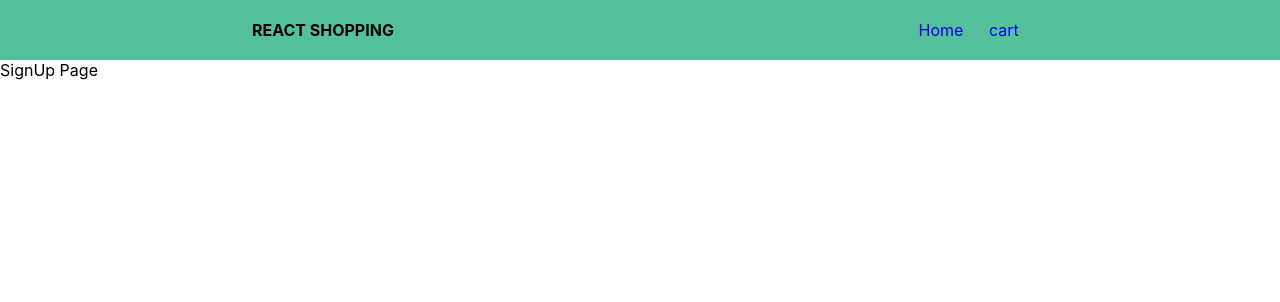
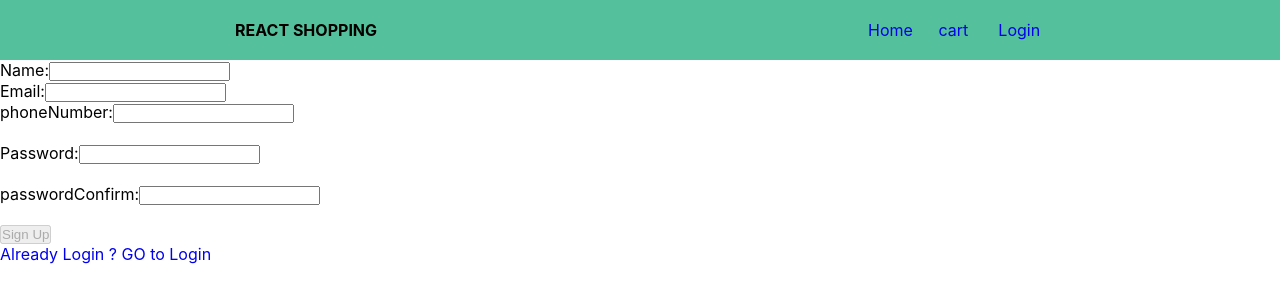
Before and after one commit to miladmrk94/react-shopping, a React (Create React App) app: page /signup in a window 1280 px wide. Shown: the top 302 px of the page. Built offline with nearby package versions, Linux system fonts and the light colour scheme.

Commit message:
[feat] Auth handel

```diff
--- a/package.json
+++ b/package.json
@@ -3,6 +3,7 @@
   "version": "0.1.0",
   "private": true,
   "dependencies": {
+    "axios": "^0.27.2",
     "formik": "^2.2.9",
     "node-sass": "^7.0.1",
     "react": "^18.1.0",
--- a/src/App.js
+++ b/src/App.js
@@ -9,14 +9,18 @@ import Context from "./Components/Context/Context";
 import CheckOutPage from "./Pages/CheckOutPage";
 import LoginPage from "./Pages/LoginPage";
 import SignupPage from "./Pages/SignupPage";
+import ProfilePage from "./Pages/ProfilePage";
+import AuthProvider from "./Components/Context/AuthProvider";
 
 function App() {
   return (
     <BrowserRouter>
+      <AuthProvider>
         <Context>
           <Layout>
             <Switch>
               <Route path="/checkOut" component={CheckOutPage} />
+              <Route path="/profile" component={ProfilePage} />
               <Route path="/login" component={LoginPage} />
               <Route path="/signup" component={SignupPage} />
               <Route path="/checkOut" component={CheckOutPage} />
@@ -26,6 +30,7 @@ function App() {
             </Switch>
           </Layout>
         </Context>
+      </AuthProvider>
     </BrowserRouter>
   );
 }
--- /dev/null
+++ b/src/Components/Context/AuthProvider.js
@@ -0,0 +1,26 @@
+import React, { useContext, useState } from "react";
+
+const authProviderContext = React.createContext();
+const authProviderDispatcher = React.createContext();
+
+const AuthProvider = ({ children }) => {
+  const [auth, setAuth] = useState(JSON.parse(localStorage.getItem("Auth")));
+
+  return (
+    <authProviderContext.Provider value={auth}>
+      <authProviderDispatcher.Provider value={setAuth}>
+        {children}
+      </authProviderDispatcher.Provider>
+    </authProviderContext.Provider>
+  );
+};
+
+export default AuthProvider;
+
+export const useAuth = () => {
+  return useContext(authProviderContext);
+};
+
+export const useAuthAction = () => {
+  return useContext(authProviderDispatcher);
+};
--- a/src/Components/Navigation/Navigation.js
+++ b/src/Components/Navigation/Navigation.js
@@ -1,9 +1,11 @@
 import React from "react";
 import { NavLink, withRouter } from "react-router-dom";
+import { useAuth } from "../Context/AuthProvider";
 import { useProduct } from "../Context/Context";
 import styles from "./Navigation.module.scss";
 
 const Navigation = () => {
+  const auth = useAuth();
   const products = useProduct();
   const { cart } = products;
   return (
@@ -24,6 +26,16 @@ const Navigation = () => {
             </h3>
           </NavLink>
         </li>
+
+        <li>
+          <NavLink
+            to={auth ? "/profile" : "/login"}
+            activeClassName={styles.active}
+            exact={true}
+          >
+            {auth ? "profile" : "Login"}
+          </NavLink>
+        </li>
       </ul>
     </nav>
   );
--- a/src/Pages/LoginPage.js
+++ b/src/Pages/LoginPage.js
@@ -1,8 +1,25 @@
+import axios from "axios";
 import { useFormik } from "formik";
-import React from "react";
+import React, { useEffect } from "react";
+import { Link } from "react-router-dom";
 import * as Yup from "yup";
+import toast, { Toaster } from "react-hot-toast";
+import { useAuthAction, useAuth } from "../Components/Context/AuthProvider";
+import { useLocation } from "react-router-dom";
 
-const LoginPage = () => {
+const LoginPage = ({ history }) => {
+  function useQuery() {
+    const { search } = useLocation();
+
+    return React.useMemo(() => new URLSearchParams(search), [search]);
+  }
+  const query = useQuery();
+  console.log(query.get("redirect"));
+  const redirect = query.get("redirect") || "/";
+
+  const setAuth = useAuthAction();
+  const userData = useAuth();
+
   const validationSchema = Yup.object({
     email: Yup.string()
       .required("Email is required")
@@ -16,11 +33,39 @@ const LoginPage = () => {
       password: "",
     },
     onSubmit: (values) => {
-      console.log(values);
+      const login = async () => {
+        try {
+          const { data } = await axios.post(
+            "http://localhost:5000/api/user/login",
+            values
+          );
+          console.log(data);
+          setAuth(data);
+          localStorage.setItem("Auth", JSON.stringify(data));
+          history.push(redirect);
+        } catch (error) {
+          if (error.response.data.message && error.response) {
+            toast.error(`${error.response.data.message}`, {
+              style: {
+                border: "1px solid #EB5353",
+                padding: "16px",
+                color: "#EB5353",
+                backgroundColor: "#ffeded",
+              },
+            });
+          }
+        }
+      };
+      login();
     },
     validationSchema,
     validateOnMount: true,
   });
+
+  useEffect(() => {
+    if (userData) history.push(redirect);
+  }, [redirect, userData]);
+
   return (
     <div>
       <form onSubmit={formik.handleSubmit}>
@@ -57,6 +102,11 @@ const LoginPage = () => {
         >
           Login
         </button>
+        <Toaster />
+
+        <Link to={`/signup?redirect=${redirect}`}>
+          <p>You need now acc ? Go to signup</p>
+        </Link>
       </form>
     </div>
   );
--- /dev/null
+++ b/src/Pages/ProfilePage.js
@@ -0,0 +1,16 @@
+import React from "react";
+import { useAuth } from "../Components/Context/AuthProvider";
+
+const ProfilePage = () => {
+  const userData = useAuth();
+  console.log(userData);
+  return (
+    <div>
+      <h3>{userData.name}</h3>
+      <h3>{userData.email}</h3>
+      <h4>{userData.phoneNumber}</h4>
+    </div>
+  );
+};
+
+export default ProfilePage;
--- a/src/Pages/SignupPage.js
+++ b/src/Pages/SignupPage.js
@@ -1,6 +1,173 @@
-import React from "react";
-const SignupPage = () => {
-  return <div>SignUp Page</div>;
+import axios from "axios";
+import { useFormik } from "formik";
+import React, { useEffect } from "react";
+import { Link } from "react-router-dom";
+import * as Yup from "yup";
+import toast, { Toaster } from "react-hot-toast";
+import { useAuthAction, useAuth } from "../Components/Context/AuthProvider";
+import { useLocation } from "react-router-dom";
+
+const SignupPage = ({ history }) => {
+  console.log(history.location);
+
+  function useQuery() {
+    const { search } = useLocation();
+
+    return React.useMemo(() => new URLSearchParams(search), [search]);
+  }
+  const query = useQuery();
+  console.log(query.get("redirect"));
+  const redirect = query.get("redirect") || "/";
+  const setAuth = useAuthAction();
+  const userData = useAuth();
+  const validationSchema = Yup.object({
+    name: Yup.string()
+      .required("Name is required")
+      .min(4, "Must be more than 3 characters"),
+    email: Yup.string()
+      .required("Email is required")
+      .email("Invalid email format"),
+    phoneNumber: Yup.string().required("phoneNumber is required"),
+    password: Yup.string().required("Password is required"),
+    passwordConfirm: Yup.string()
+      .required("Password Confirm is required")
+      .oneOf([Yup.ref("password"), null], "password must match"),
+  });
+
+  const formik = useFormik({
+    initialValues: {
+      name: "",
+      email: "",
+      phoneNumber: "",
+      password: "",
+      passwordConfirm: "",
+    },
+    onSubmit: (values) => {
+      const { name, password, phoneNumber, email } = values;
+
+      const registerData = {
+        name,
+        password,
+        phoneNumber,
+        email,
+      };
+      const postData = async () => {
+        try {
+          const { data } = await axios.post(
+            "http://localhost:5000/api/user/register",
+            registerData
+          );
+
+          console.log(data);
+          setAuth(data);
+          localStorage.setItem("Auth", JSON.stringify(data));
+          history.push(redirect);
+        } catch (error) {
+          if (error.response.data.message && error.response) {
+            toast.error(`${error.response.data.message}`, {
+              style: {
+                border: "1px solid #EB5353",
+                padding: "16px",
+                color: "#EB5353",
+                backgroundColor: "#ffeded",
+              },
+            });
+          }
+        }
+      };
+      postData();
+    },
+    validationSchema,
+    validateOnMount: true,
+  });
+
+  useEffect(() => {
+    if (userData) history.push(redirect);
+  }, [redirect, userData]);
+
+  return (
+    <div>
+      <form onSubmit={formik.handleSubmit}>
+        <div>
+          <label>Name:</label>
+          <input
+            type="text"
+            name="name"
+            onChange={formik.handleChange}
+            value={formik.values.name}
+            onBlur={formik.handleBlur}
+          />
+          {formik.errors.name && formik.touched.name && (
+            <p>{formik.errors.name}</p>
+          )}
+        </div>
+        <div>
+          <label>Email:</label>
+          <input
+            type="text"
+            name="email"
+            onChange={formik.handleChange}
+            value={formik.values.email}
+            onBlur={formik.handleBlur}
+          />
+          {formik.errors.email && formik.touched.email && (
+            <p>{formik.errors.email}</p>
+          )}
+        </div>
+        <div>
+          <label>phoneNumber:</label>
+          <input
+            type="tel"
+            name="phoneNumber"
+            onChange={formik.handleChange}
+            value={formik.values.phoneNumber}
+            onBlur={formik.handleBlur}
+          />
+          {formik.errors.phoneNumber && formik.touched.phoneNumber && (
+            <p>{formik.errors.phoneNumber}</p>
+          )}
+        </div>
+        <div style={{ marginTop: "20px" }}>
+          <label>Password:</label>
+          <input
+            type="text"
+            name="password"
+            onChange={formik.handleChange}
+            value={formik.values.password}
+            onBlur={formik.handleBlur}
+          />
+          {formik.errors.password && formik.touched.password && (
+            <p>{formik.errors.password}</p>
+          )}
+        </div>
+        <div style={{ marginTop: "20px" }}>
+          <label>passwordConfirm:</label>
+          <input
+            type="text"
+            name="passwordConfirm"
+            onChange={formik.handleChange}
+            value={formik.values.passwordConfirm}
+            onBlur={formik.handleBlur}
+          />
+          {formik.errors.passwordConfirm && formik.touched.passwordConfirm && (
+            <p>{formik.errors.passwordConfirm}</p>
+          )}
+        </div>
+        <button
+          style={{ marginTop: "20px" }}
+          type="submit"
+          disabled={!formik.isValid}
+        >
+          Sign Up
+        </button>
+        <Toaster />
+
+        <Link to={`/login?redirect=${redirect}`}>
+          <p>Already Login ? GO to Login</p>
+        </Link>
+      </form>
+    </div>
+  );
 };
 
 export default SignupPage;
```
Also changed, not shown: src/services/httpService.js (added, +12 -0 lines), 2 other files (tests, documents, lock files or other folders). Lines whose indentation alone changed are shown as unchanged.
